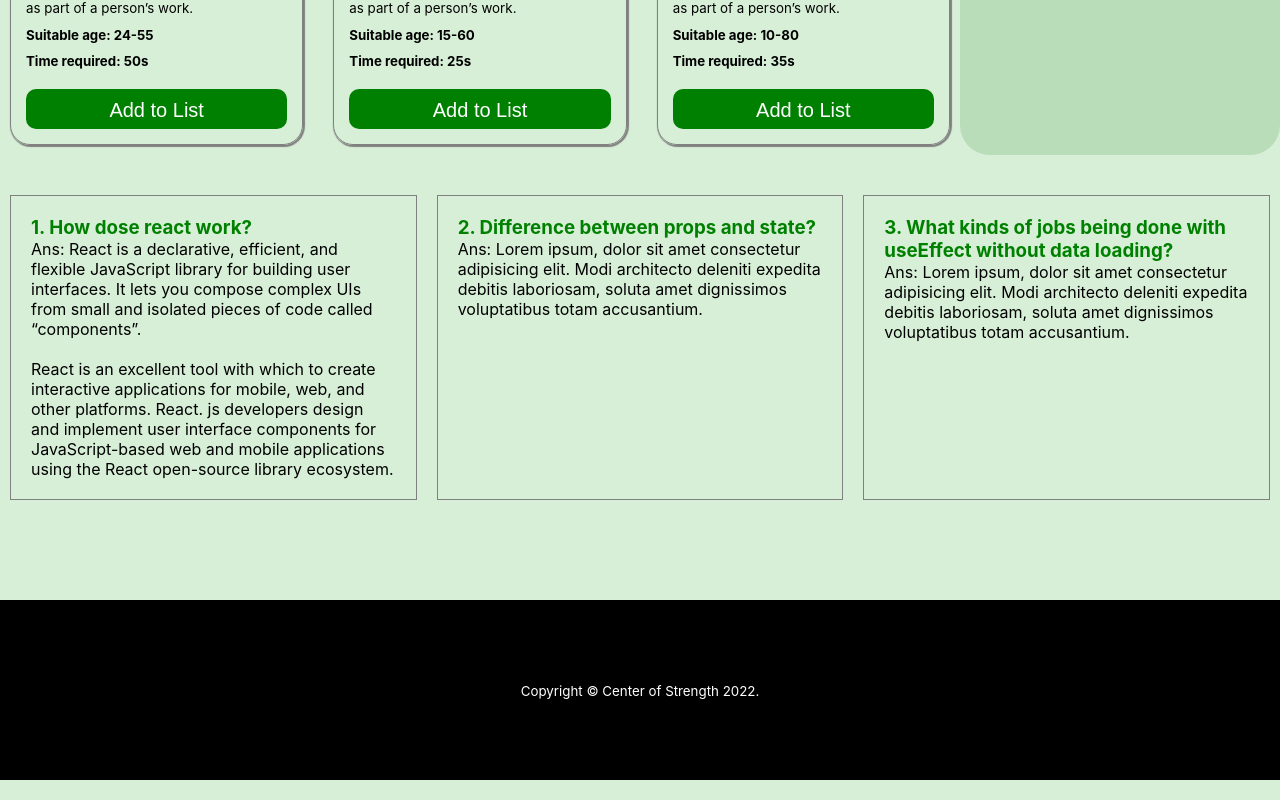
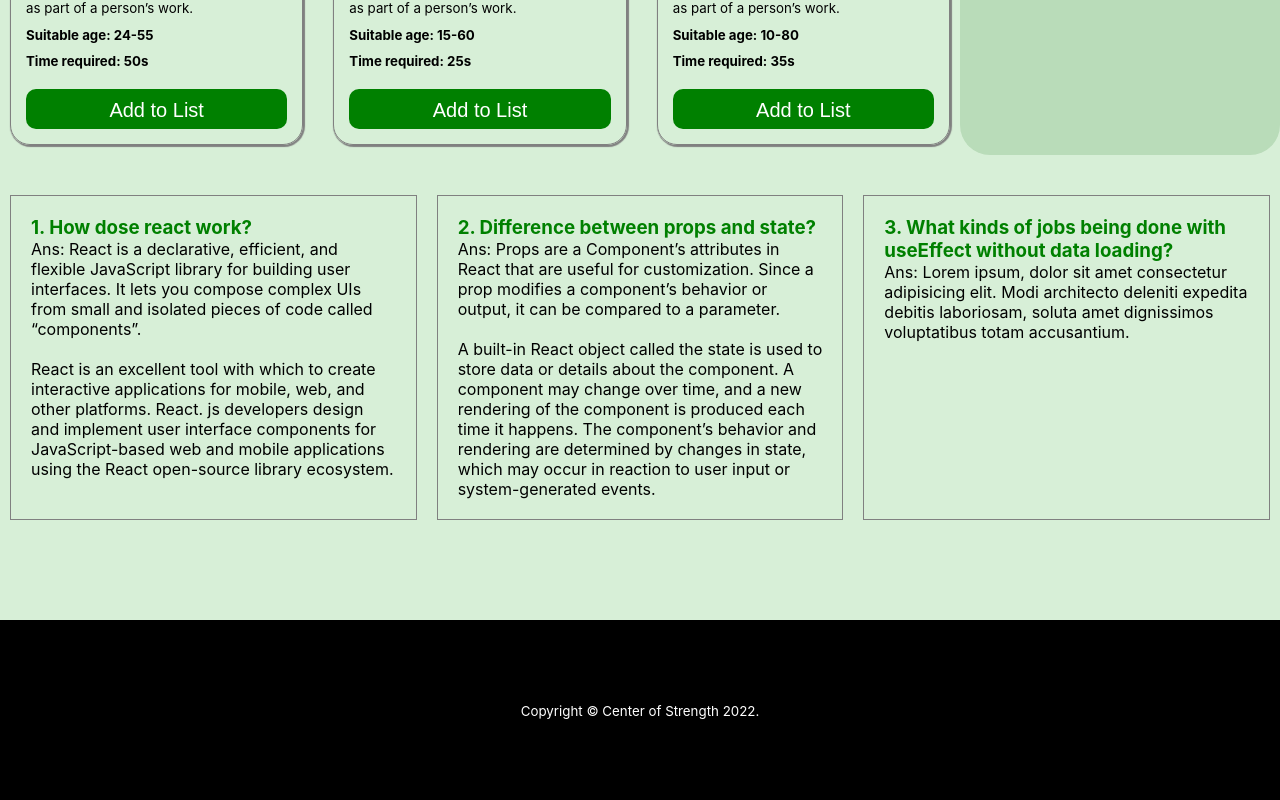
Before and after one commit to hamimhossain1/center-of-strength, a React (Create React App) app: page / in a window 1280 px wide. Shown: the part 1127-1927 px from the top of the page. Built offline with nearby package versions, Linux system fonts and the light colour scheme.

Commit message:
2ns answer done

```diff
--- a/src/components/QuestionsAnswer/QuestionsAnswer.js
+++ b/src/components/QuestionsAnswer/QuestionsAnswer.js
@@ -14,7 +14,10 @@ const QuestionsAnswer = () => {
             </div>
             <div>
                 <h3>2. Difference between props and state?</h3>
-                <p>Ans: Lorem ipsum, dolor sit amet consectetur adipisicing elit. Modi architecto deleniti expedita debitis laboriosam, soluta amet dignissimos voluptatibus totam accusantium. </p>
+                <p>Ans: Props are a Component’s attributes in React that are useful for customization. Since a prop modifies a component’s behavior or output, it can be compared to a parameter.
+                <br /><br />
+                A built-in React object called the state is used to store data or details about the component. A component may change over time, and a new rendering of the component is produced each time it happens. The component’s behavior and rendering are determined by changes in state, which may occur in reaction to user input or system-generated events.
+                </p>
             </div>
             <div>
                 <h3>3. What kinds of jobs being done with useEffect without data loading?</h3>
```
